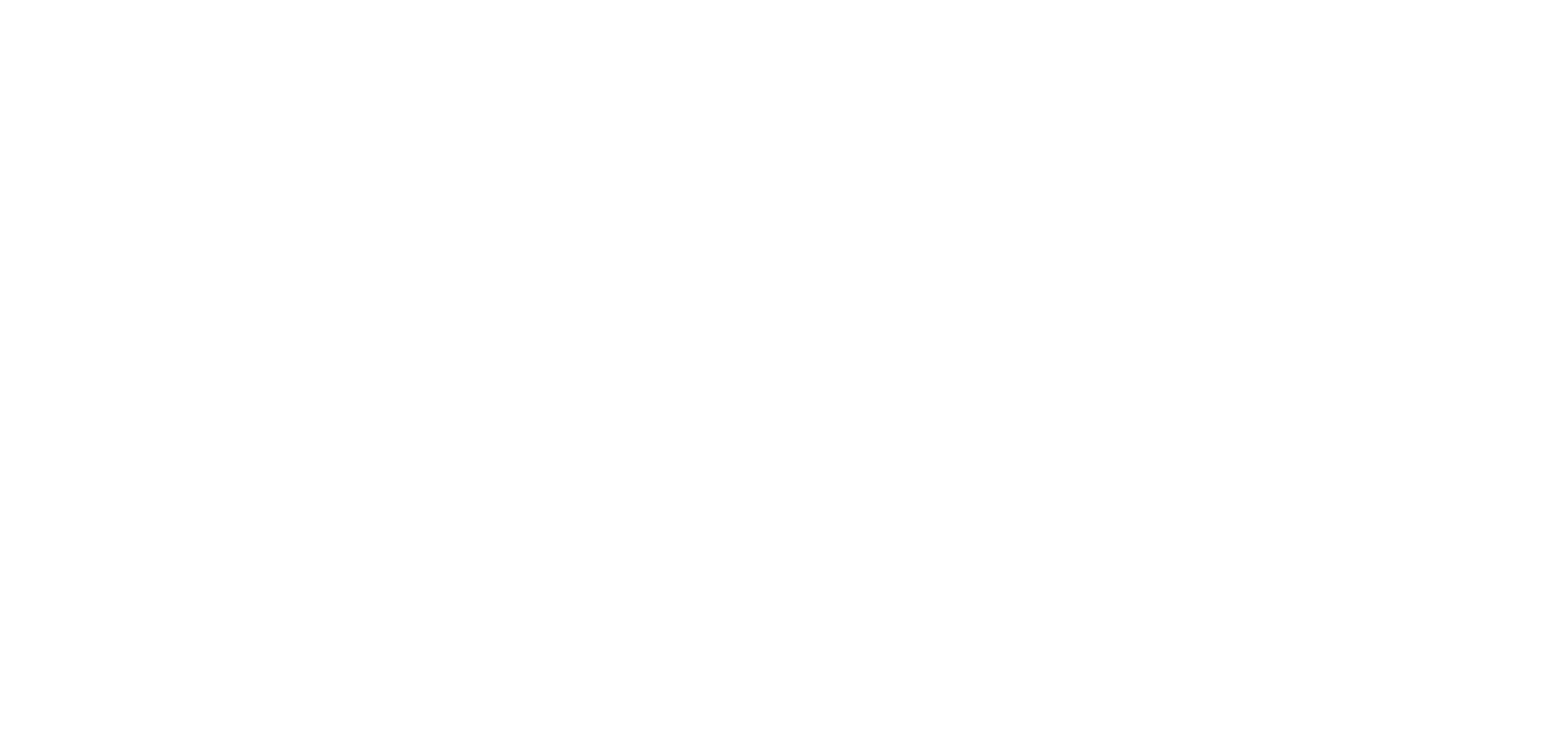
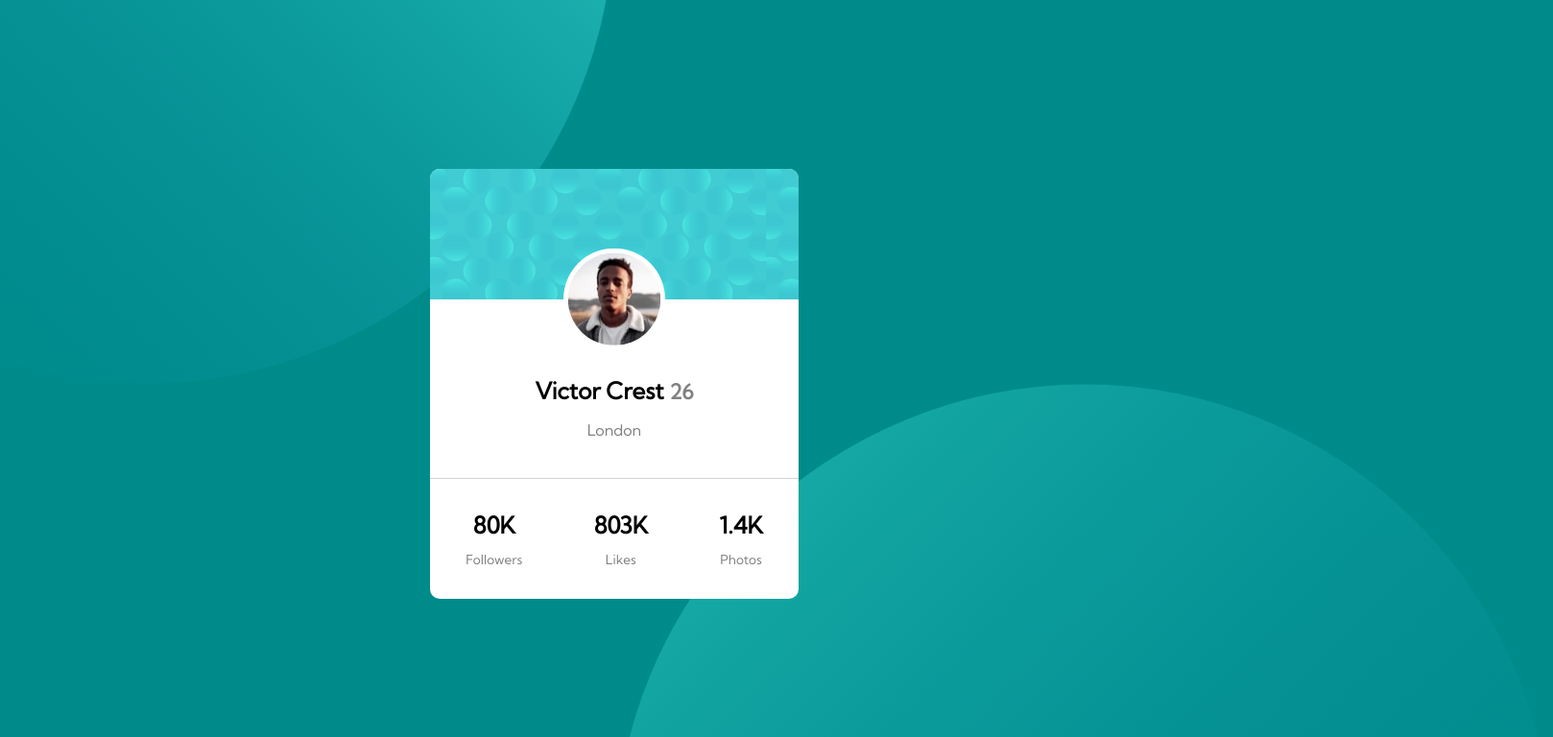
Before and after one commit to maciekw129/Frontend-Mentor-Profile-card-component, a plain HTML site: page index.html in a window 1280 px wide. Shown: the top 768 px of the page at 96% size, 1618 px wide, since content can reach past the window. Drawn offline with Linux system fonts and the light colour scheme.

Commit message:
Complete desktop version

```diff
--- a/index.html
+++ b/index.html
@@ -7,13 +7,44 @@
 
   <link rel="icon" type="image/png" sizes="32x32" href="./images/favicon-32x32.png">
   <link rel="stylesheet" href="style.css" type="text/css">
+  <link rel="preconnect" href="https://fonts.gstatic.com">
+  <link href="https://fonts.googleapis.com/css2?family=Kumbh+Sans&display=swap" rel="stylesheet">
 
-  <title>Frontend Mentor | Profile card component</title>
+
+  <title>Frontend-Mentor-Profile-card-component</title>
 
 </head>
 
-<body>
+<body class="container">
 
+    <img class="container__circle-top" src="images/bg-pattern-top.svg">
+    <img class="container__circle-bottom" src="images/bg-pattern-bottom.svg">
+
+    <main class="main">
+
+      <div class="main__profile-background">
+        <img class="main__profile-photo" src="images/image-victor.jpg">
+      </div>
+
+      <h2 class="main__name">Victor Crest <span class="main__age">26</span></h2>
+      <p class="main__city">London</p>
+
+      <div class="data">
+        <div class="data__part">
+          <h2>80K</h2>
+          <p class="data__part-name">Followers</p>
+        </div>
+        <div class="data__part">
+          <h2>803K</h2>
+          <p class="data__part-name">Likes</p>
+        </div>
+        <div class="data__part">
+          <h2>1.4K</h2>
+          <p class="data__part-name">Photos</p>
+        </div>
+      </div>
+
+    </main>
 
 </body>
 
--- a/style.css
+++ b/style.css
@@ -0,0 +1,103 @@
+* {
+    margin: 0;
+    padding: 0;
+    box-sizing: border-box;
+    font-family: 'Kumbh Sans', sans-serif;
+}
+
+html, body {
+    height: 100%;
+}
+
+/* BACKGROUND STYLING */
+
+.container {
+    position: relative;
+    display: flex;
+    justify-content: center;
+    align-items: center;
+    background-color: darkcyan;
+    overflow: hidden;
+}
+
+.container__circle-top {
+    position: absolute;
+    transform: scale(1.5);
+    transform: translate(-50%, -50%);
+}
+
+.container__circle-bottom {
+    position: absolute;
+    transform: scale(1.5);
+    transform: translate(50%, 50%);
+}
+
+/* MAIN CONTENT STYLING */
+
+.main {
+    z-index: 1;
+    width: 30%;
+    height: auto;
+    background-color: white;
+    display: flex;
+    flex-direction: column;
+    align-items: center;
+    justify-content: center;
+    border-radius: 10px;
+}
+
+
+.main__profile-background {
+   background-image: url('images/bg-pattern-card.svg');
+   width: 100%;
+   height: 8.5rem;
+   border-top-left-radius: 10px;
+   border-top-right-radius: 10px;
+   display: flex;
+   align-items: flex-end;
+   justify-content: center;
+}
+
+.main__profile-photo {
+    border-radius: 50%;
+    transform: translateY(50%);
+    padding: 0.3rem;
+    background-color: white;
+}
+
+.main__name {
+    margin-top: 5rem;
+}
+
+.main__age {
+    display: inline;
+    color: gray;
+    font-size: 90%;
+}
+
+.main__city {
+    margin-top: 1rem;
+    color: gray;
+}
+
+/* DATA CONTENT STYLING */
+
+.data {
+    display: flex;
+    flex-direction: row;
+    width: 100%;
+    justify-content: space-around;
+    margin-top: 2.5rem;
+    padding: 2.1rem 0;
+    border-top: 1px solid lightgray;
+}
+
+.data__part {
+    text-align: center;
+}
+
+.data__part-name {
+    margin-top: 0.8rem;
+    font-size: 85%;
+    color: gray;
+}
```
